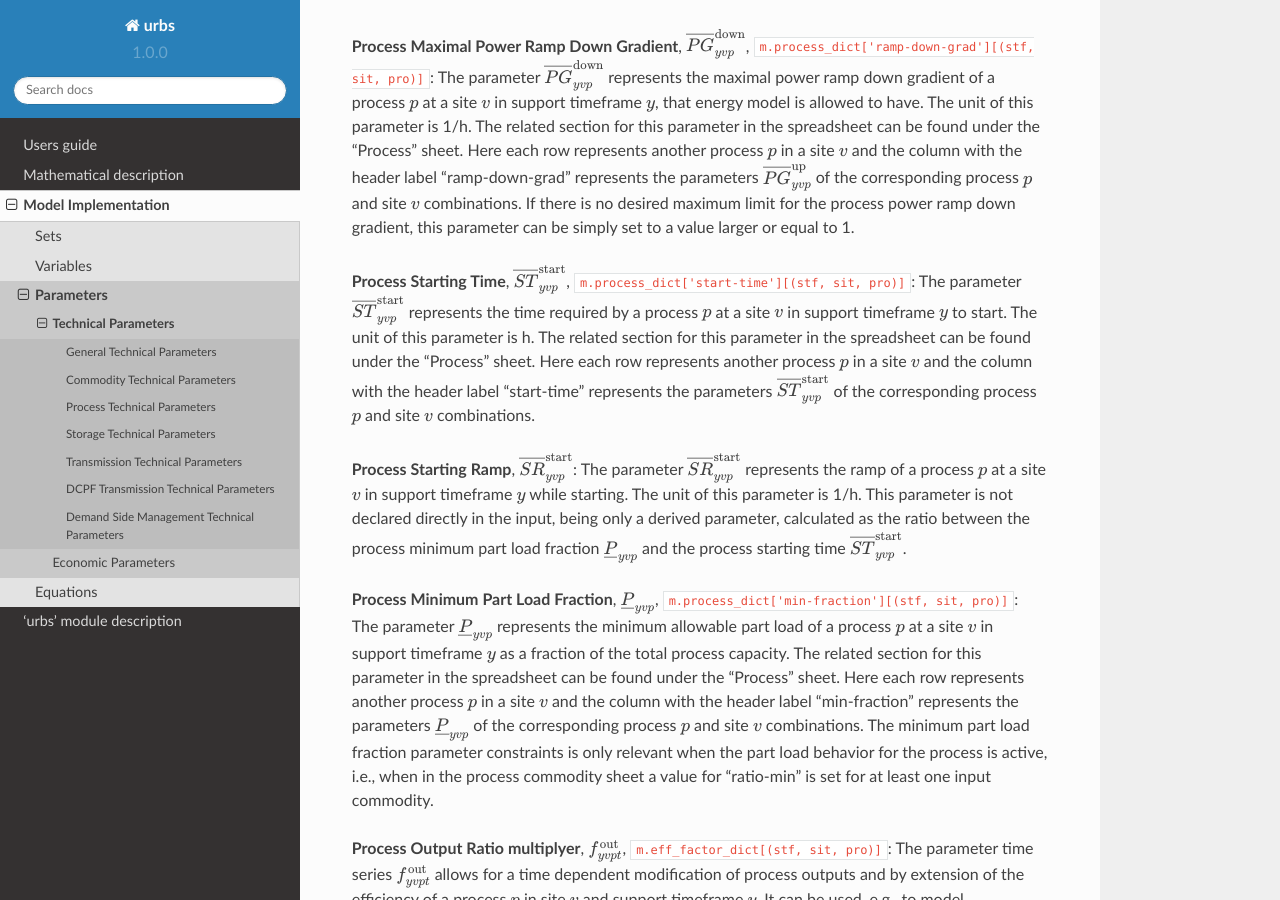
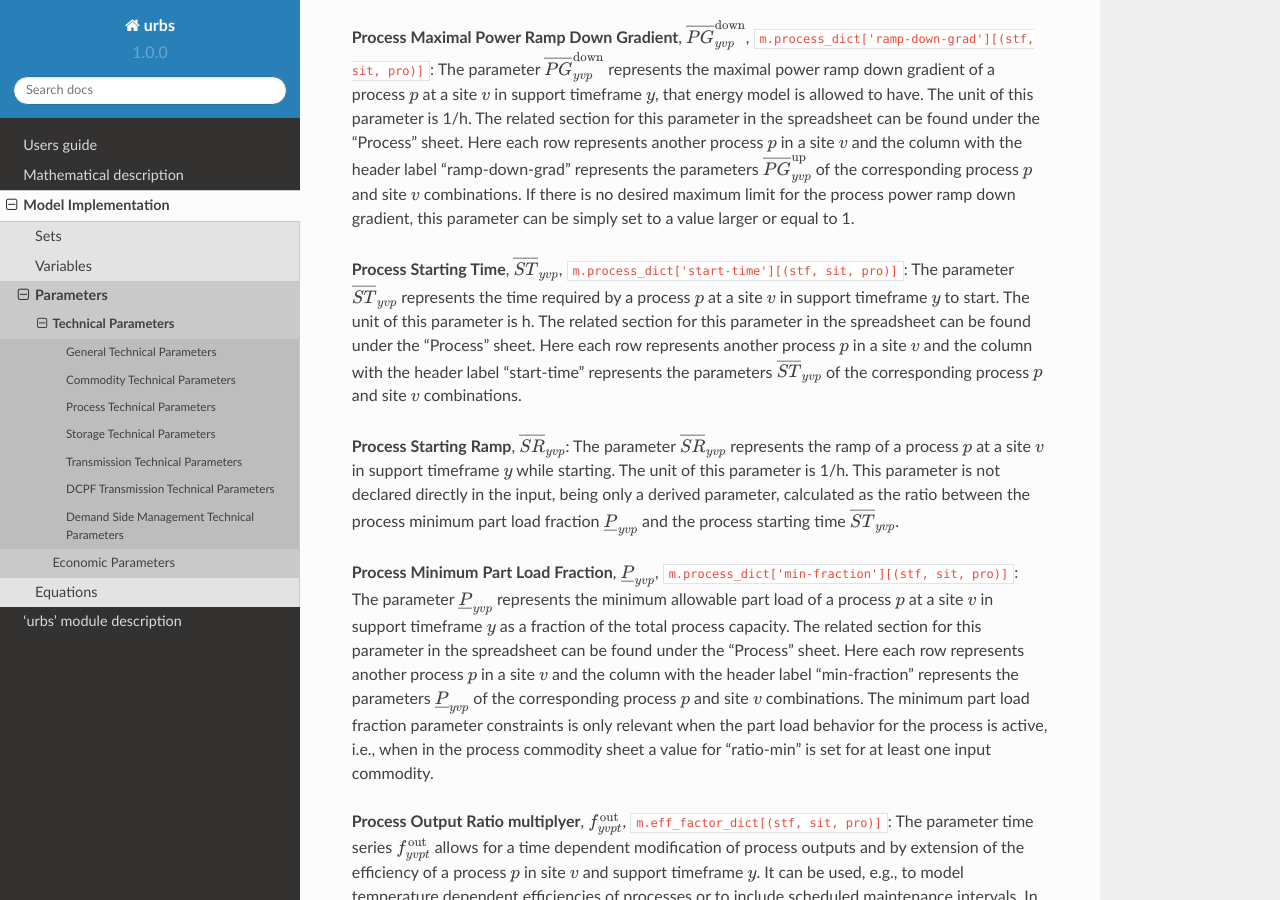
Before and after one commit to tum-ens/urbs, a Sphinx documentation site: the page built from doc/implementdoc/param-tech.rst, in a window 1280 px wide and 900 px high, scrolled down 7925 px. Built offline with Sphinx 7.4.7 and the Read the Docs theme 2.0.0, drawn with Linux system fonts in a browser that asks for light colours; some of the changed text lies outside the part shown.

Commit message:
Update param-tech.rst
Eliminated ^start from ST and SR

```diff
--- a/doc/implementdoc/param-tech.rst
+++ b/doc/implementdoc/param-tech.rst
@@ -56,9 +56,9 @@ Technical Parameters
     +---------------------------------------------+----+---------------------------------------------------+
     |:math:`\overline{PG}_{yvp}^\text{down}`      |1/h |Process Maximal Power Ramp Down Gradient (relative)|
     +---------------------------------------------+----+---------------------------------------------------+
-    |:math:`\overline{ST}_{yvp}^\text{start}`     |h   |Process Starting Time                              |
+    |:math:`\overline{ST}_{yvp}`                  |h   |Process Starting Time                              |
     +---------------------------------------------+----+---------------------------------------------------+
-    |:math:`\overline{SR}_{yvp}^\text{start}`     |1/h |Process Starting Ramp                              |
+    |:math:`\overline{SR}_{yvp}`                  |1/h |Process Starting Ramp                              |
     +---------------------------------------------+----+---------------------------------------------------+
     |:math:`\underline{P}_{yvp}`                  | _  |Process Minimum Part Load Fraction                 |
     +---------------------------------------------+----+---------------------------------------------------+
@@ -445,24 +445,24 @@ column with the header label "ramp-down-grad" represents the parameters
 power ramp down gradient, this parameter can be simply set to a value larger or equal to
 1.
 
-**Process Starting Time**, :math:`\overline{ST}_{yvp}^\text{start}`,
+**Process Starting Time**, :math:`\overline{ST}_{yvp}`,
 ``m.process_dict['start-time'][(stf, sit, pro)]``: The parameter
-:math:`\overline{ST}_{yvp}^\text{start}` represents the time required by a process
+:math:`\overline{ST}_{yvp}` represents the time required by a process
 :math:`p` at a site :math:`v` in support timeframe :math:`y` to start.
 The unit of this parameter is h. The related section for
 this parameter in the spreadsheet can be found under the "Process" sheet. Here
 each row represents another process :math:`p` in a site :math:`v` and the
 column with the header label "start-time" represents the parameters
-:math:`\overline{ST}_{yvp}^\text{start}` of the corresponding process :math:`p` and site
+:math:`\overline{ST}_{yvp}` of the corresponding process :math:`p` and site
 :math:`v` combinations.
 
-**Process Starting Ramp**, :math:`\overline{SR}_{yvp}^\text{start}`:
-The parameter :math:`\overline{SR}_{yvp}^\text{start}` represents the ramp of a process
+**Process Starting Ramp**, :math:`\overline{SR}_{yvp}`:
+The parameter :math:`\overline{SR}_{yvp}` represents the ramp of a process
 :math:`p` at a site :math:`v` in support timeframe :math:`y` while starting.
 The unit of this parameter is 1/h. This parameter is not declared directly in the input,
 being only a derived parameter, calculated as the ratio between the process minimum part
 load fraction :math:`\underline{P}_{yvp}` and the process starting time
-:math:`\overline{ST}_{yvp}^\text{start}`.
+:math:`\overline{ST}_{yvp}`.
 
 **Process Minimum Part Load Fraction**, :math:`\underline{P}_{yvp}`,
 ``m.process_dict['min-fraction'][(stf, sit, pro)]``: The parameter
```
